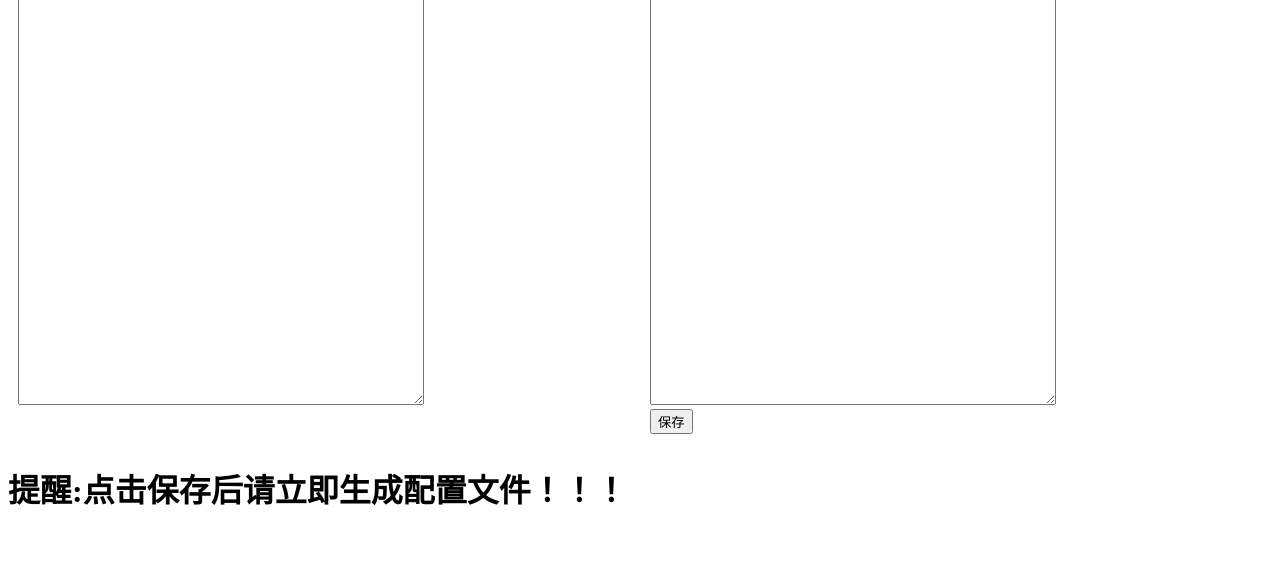
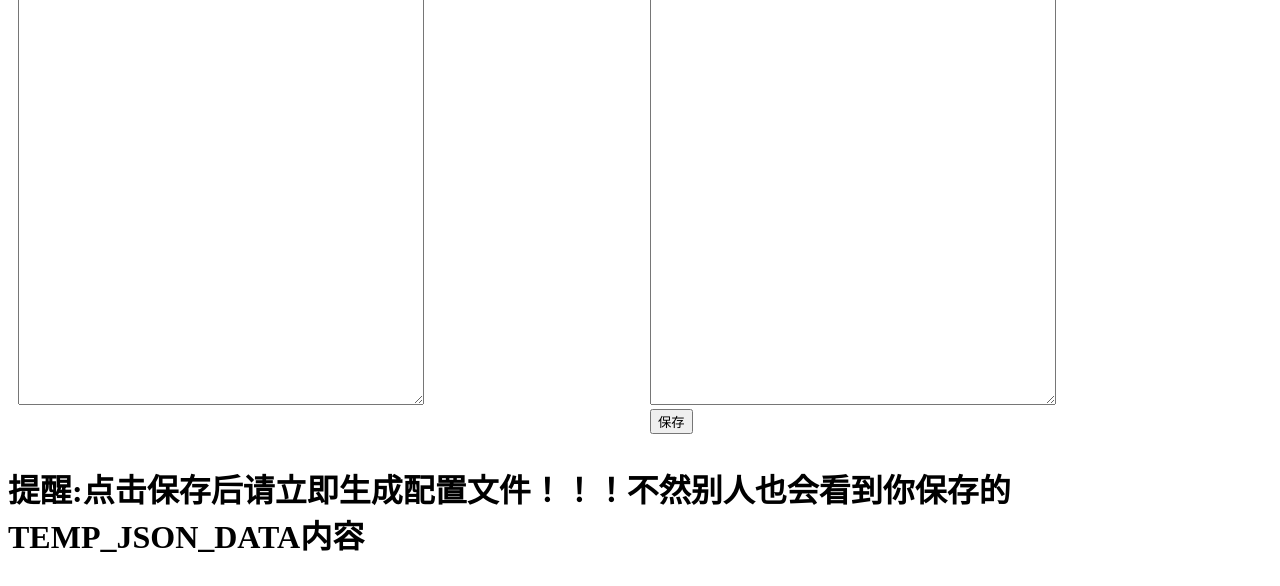
Before and after one commit to gg4924/sing-box-subscribe, a Flask app: template templates/index.html in a window 1280 px wide. Shown: the part 214-800 px from the top of the page. Run offline with Flask 3, Linux system fonts and the light colour scheme; the template is opened without the code that fills it, so the values that code supplies are empty.

Commit message:
Update index.html

```diff
--- a/templates/index.html
+++ b/templates/index.html
@@ -46,7 +46,7 @@
         </div>
     </div>
     <div id="config-content">
-        <h1>提醒:点击保存后请立即生成配置文件！！！</h1>
+        <h1>提醒:点击保存后请立即生成配置文件！！！不然别人也会看到你保存的TEMP_JSON_DATA内容</h1>
         <pre id="config-text"></pre>
     </div>
     <script>
```
